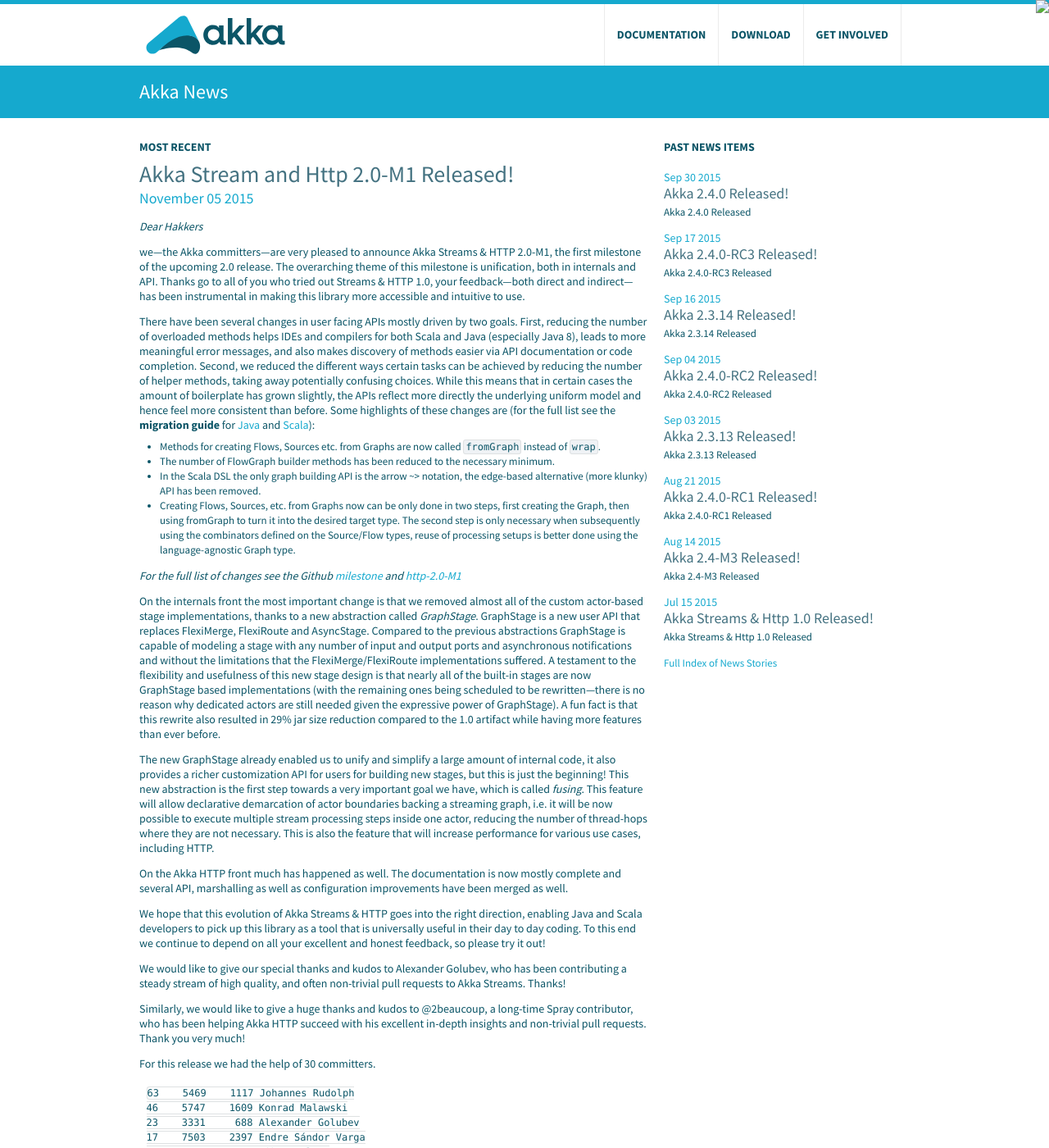
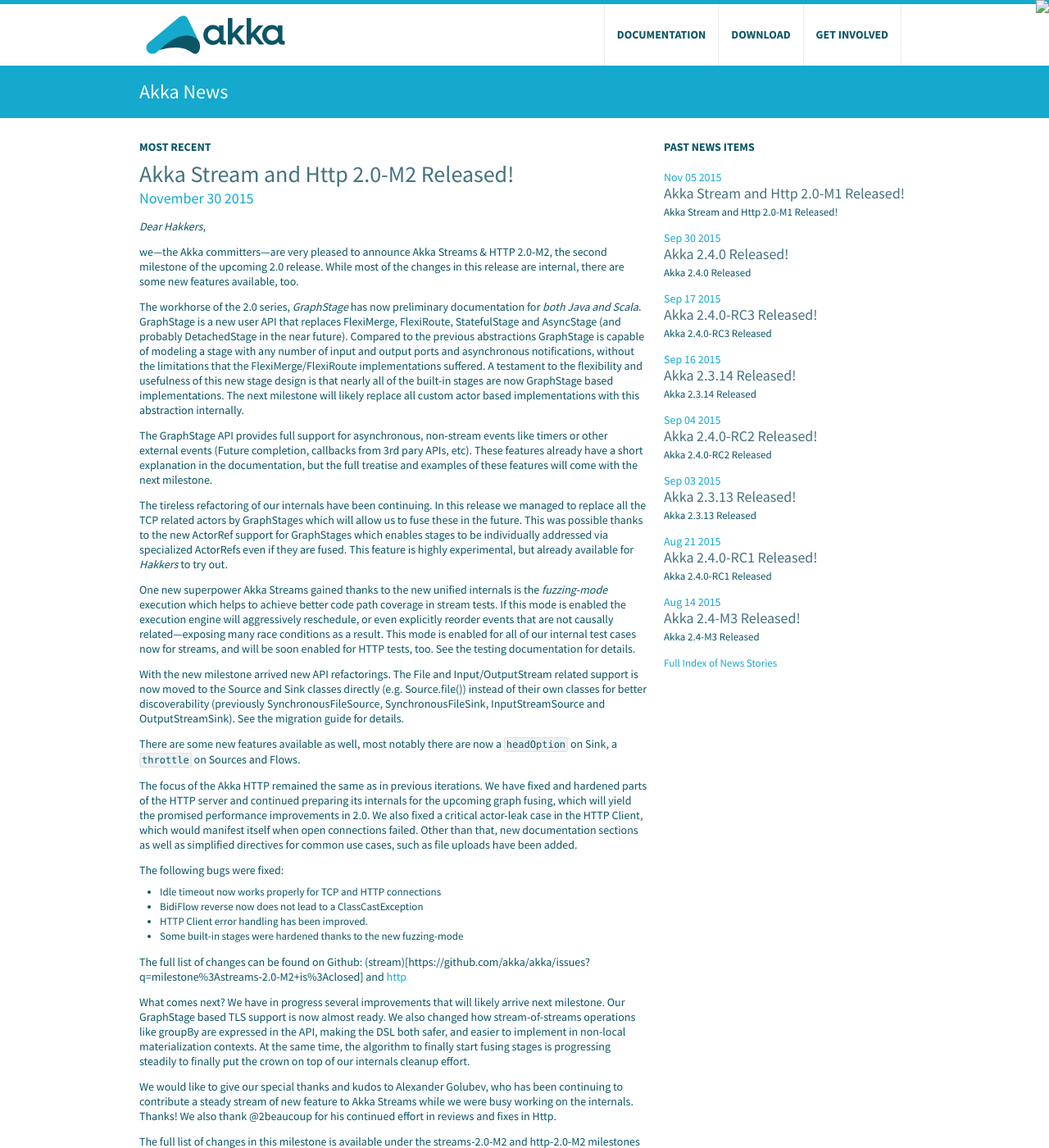
Before and after one commit to raboof/akka.github.com, a Jekyll site: the page built from news/index.md, in a window 1280 px wide and 1400 px high. Shown: the whole window at 82% size. Built offline with Jekyll 4.4.1, drawn with Linux system fonts in a browser that asks for light colours; some of the changed text lies outside the part shown.

Commit message:
Akka Stream+Http 2.0-M2 announcement

```diff
--- /dev/null
+++ b/news/_posts/2015-11-30-akka-streams-2.0-M2-released.md
@@ -0,0 +1,65 @@
+---
+layout: news
+title: Akka Stream and Http 2.0-M2 Released!
+author: Endre Sándor Varga
+short: Akka Stream and Http 2.0-M2 Released!
+---
+
+*Dear Hakkers*,
+
+we—the Akka committers—are very pleased to announce Akka Streams & HTTP 2.0-M2, the second milestone of the upcoming 2.0 release. While most of the changes in this release are internal, there are some new features available, too.
+
+The workhorse of the 2.0 series, *GraphStage* has now preliminary documentation for *both Java and Scala*. GraphStage is a new user API that replaces FlexiMerge, FlexiRoute, StatefulStage and AsyncStage (and probably DetachedStage in the near future). Compared to the previous abstractions GraphStage is capable of modeling a stage with any number of input and output ports and asynchronous notifications, without the limitations that the FlexiMerge/FlexiRoute implementations suffered. A testament to the flexibility and usefulness of this new stage design is that nearly all of the built-in stages are now GraphStage based implementations. The next milestone will likely replace all custom actor based implementations with this abstraction internally.
+
+The GraphStage API provides full support for asynchronous, non-stream events like timers or other external events (Future completion, callbacks from 3rd pary APIs, etc). These features already have a short explanation in the documentation, but the full treatise and examples of these features will come with the next milestone.
+
+The tireless refactoring of our internals have been continuing. In this release we managed to replace all the TCP related actors by GraphStages which will allow us to fuse these in the future. This was possible thanks to the new ActorRef support for GraphStages which enables stages to be individually addressed via specialized ActorRefs even if they are fused. This feature is highly experimental, but already available for *Hakkers* to try out.
+
+One new superpower Akka Streams gained thanks to the new unified internals is the *fuzzing-mode* execution which helps to achieve better code path coverage in stream tests. If this mode is enabled the execution engine will aggressively reschedule, or even explicitly reorder events that are not causally related—exposing many race conditions as a result. This mode is enabled for all of our internal test cases now for streams, and will be soon enabled for HTTP tests, too. See the testing documentation for details.
+
+With the new milestone arrived new API refactorings. The File and Input/OutputStream related support is now moved to the Source and Sink classes directly (e.g. Source.file()) instead of their own classes for better discoverability (previously SynchronousFileSource, SynchronousFileSink, InputStreamSource and OutputStreamSink). See the migration guide for details.
+
+There are some new features available as well, most notably there are now a `headOption` on Sink, a `throttle` on Sources and Flows.
+
+The focus of the Akka HTTP remained the same as in previous iterations. We have fixed and hardened parts of the HTTP server and continued preparing its internals for the upcoming graph fusing, which will yield the promised performance improvements in 2.0. We also fixed a critical actor-leak case in the HTTP Client, which would manifest itself when open connections failed.
+Other than that, new documentation sections as well as simplified directives for common use cases, such as file uploads have been added.
+
+The following bugs were fixed:
+
+ - Idle timeout now works properly for TCP and HTTP connections
+ - BidiFlow reverse now does not lead to a ClassCastException
+ - HTTP Client error handling has been improved.
+ - Some built-in stages were hardened thanks to the new fuzzing-mode
+
+The full list of changes can be found on Github: (stream)[https://github.com/akka/akka/issues?q=milestone%3Astreams-2.0-M2+is%3Aclosed] and [http](https://github.com/akka/akka/issues?q=milestone%3Ahttp-2.0-M2+is%3Aclosed)
+
+What comes next? We have in progress several improvements that will likely arrive next milestone. Our GraphStage based TLS support is now almost ready. We also changed how stream-of-streams operations like groupBy are expressed in the API, making the DSL both safer, and easier to implement in non-local materialization contexts. At the same time, the algorithm to finally start fusing stages is progressing steadily to finally put the crown on top of our internals cleanup effort.
+
+We would like to give our special thanks and kudos to Alexander Golubev, who has been continuing to contribute a steady stream of new feature to Akka Streams while we were busy working on the internals. Thanks! We also thank @2beaucoup for his continued effort in reviews and fixes in Http.
+
+The full list of changes in this milestone is available under the streams-2.0-M2 and http-2.0-M2 milestones on github for your reference.
+
+Migration guides from 1.0 are available for
+[Java](http://doc.akka.io/docs/akka-stream-and-http-experimental/2.0-M2/java/migration-guide-1.0-2.x-java.html)
+and
+[Scala](http://doc.akka.io/docs/akka-stream-and-http-experimental/2.0-M2/scala/migration-guide-1.0-2.x-scala.html)
+
+For this release we had the help of 12 committers.
+
+    commits added removed
+         18  1556     282 Konrad Malawski
+         13  1278     623 Mathias
+          7  2524     805 Endre Sándor Varga
+          6   872      64 Johan Andrén
+          5    34      20 2beaucoup
+          3   946     728 Viktor Klang
+          3    14       9 Roland Kuhn
+          2   566      36 Alexander Golubev
+          2   162      27 Johannes Rudolph
+          1     0       2 Martynas Mickevicius
+          1     8       6 Heiko Seeberger
+          1     4       1 Tim Harper
+
+Happy hakking,
+
+-- The Akka Team
```
Also changed, not shown: docs/index.md (+9 -9 lines).
